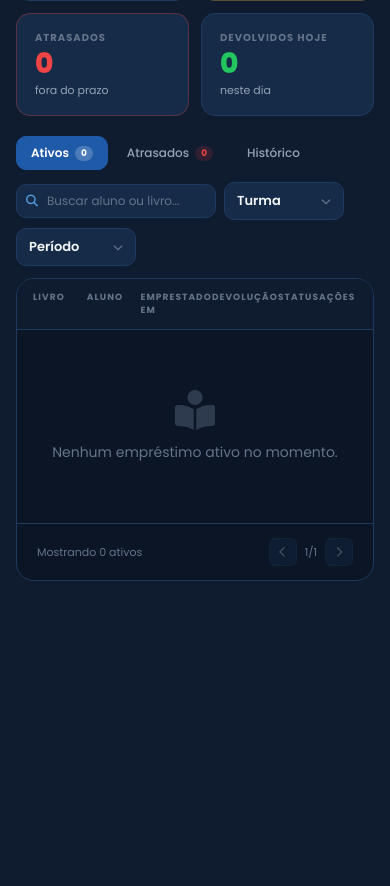
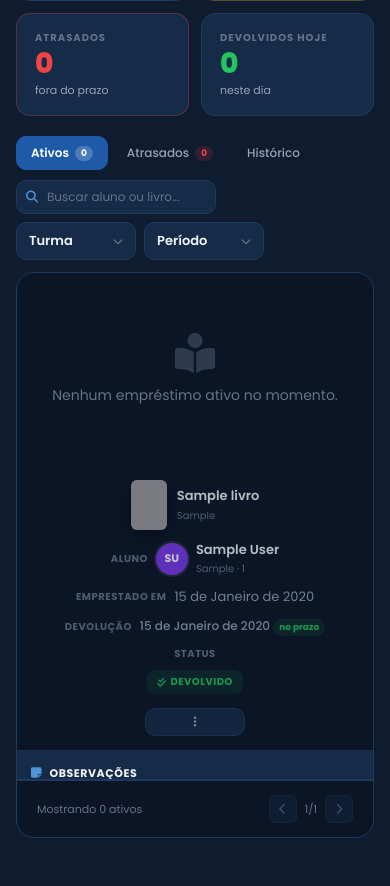
Before and after one commit to Jefte-Pedro/Projeto-EDJM, a Django app: page /biblioteca/emprestimos/ in a window 390 px wide. Shown: the part 327-1213 px from the top of the page. Run offline with Django 5.2, Linux system fonts and the light colour scheme; tables that the repository leaves empty hold one stand-in row (values such as "Sample post"); grey boxes are pictures that could not be loaded.

Commit message:
Melhoria na responsividade da pagina de emprestimos e alguns detalhes que estavam precisando de reparo

```diff
--- a/Beckend/projeto/biblioteca/templates/biblioteca/emp-livro.html
+++ b/Beckend/projeto/biblioteca/templates/biblioteca/emp-livro.html
@@ -113,7 +113,7 @@
                     </div>
 
                     <!-- ALUNO -->
-                    <div class="emp-cell-aluno">
+                    <div class="emp-cell-aluno" data-label="Aluno">
                         <div class="emp-av" style="background: {{ emp.cor_avatar|default:'#1e5aa8' }};">
                             {{ emp.iniciais_av }}
                         </div>
@@ -124,17 +124,19 @@
                     </div>
 
                     <!-- DATA EMPRÉSTIMO -->
-                    <div class="emp-cell-data">{{ emp.data_emprestimo }}</div>
+                    <div class="emp-cell-data" data-label="Emprestado em">{{ emp.data_emprestimo }}</div>
 
                     <!-- DATA DEVOLUÇÃO -->
-                    <div class="emp-cell-devolver">
+                    <div class="emp-cell-devolver" data-label="Devolução">
                         <span
-                            class="emp-data-dev {% if emp.esta_atrasado %}emp-data-atrasado{% elif emp.vence_hoje %}emp-data-vence{% else %}emp-data-ok{% endif %}">
+                            class="emp-data-dev {% if emp.esta_atrasado %}emp-data-atrasado{% elif emp.vence_hoje or emp.vence_em_breve %}emp-data-vence{% else %}emp-data-ok{% endif %}">
                             {{ emp.data_devolucao_prevista }}
                             {% if emp.esta_atrasado %}
                             <span class="emp-days-badge emp-badge-red">{{ emp.dias_atraso }}d atraso</span>
                             {% elif emp.vence_hoje %}
                             <span class="emp-days-badge emp-badge-yellow">hoje</span>
+                            {% elif emp.vence_em_breve %}
+                            <span class="emp-days-badge emp-badge-yellow">{{ emp.dias_restantes }}d</span>
                             {% else %}
                             <span class="emp-days-badge emp-badge-green">+{{ emp.dias_restantes }}d</span>
                             {% endif %}
@@ -142,7 +144,7 @@
                     </div>
 
                     <!-- STATUS -->
-                    <div class="emp-cell-status">
+                    <div class="emp-cell-status" data-label="Status">
                         {% if emp.esta_atrasado %}
                         <span class="emp-status emp-status-atrasado">
                             <i class="fa-solid fa-triangle-exclamation"></i> ATRASADO
@@ -150,6 +152,10 @@
                         {% elif emp.vence_hoje %}
                         <span class="emp-status emp-status-vence">
                             <i class="fa-solid fa-clock"></i> VENCE
+                        </span>
+                        {% elif emp.vence_em_breve %}
+                        <span class="emp-status emp-status-vence">
+                            <i class="fa-solid fa-clock"></i> VENCE EM {{ emp.dias_restantes }}D
                         </span>
                         {% else %}
                         <span class="emp-status emp-status-ok">
@@ -231,7 +237,7 @@
                     </div>
 
                     <!-- ALUNO -->
-                    <div class="emp-cell-aluno">
+                    <div class="emp-cell-aluno" data-label="Aluno">
                         <div class="emp-av" style="background: {{ emp.cor_avatar }};">{{ emp.iniciais_av }}</div>
                         <div>
                             <div class="emp-aluno-nome">{{ emp.nome_aluno }}</div>
@@ -240,10 +246,10 @@
                     </div>
 
                     <!-- DATA EMPRÉSTIMO -->
-                    <div class="emp-cell-data">{{ emp.data_emprestimo }}</div>
+                    <div class="emp-cell-data" data-label="Emprestado em">{{ emp.data_emprestimo }}</div>
 
                     <!-- DATA DEVOLUÇÃO REAL -->
-                    <div class="emp-cell-devolver">
+                    <div class="emp-cell-devolver" data-label="Devolução">
                         <span
                             class="{% if emp.foi_devolvido_atrasado %}emp-data-atrasado{% else %}emp-data-ok{% endif %}">
                             {{ emp.data_devolucao_real }}
@@ -256,7 +262,7 @@
                     </div>
 
                     <!-- STATUS -->
-                    <div class="emp-cell-status">
+                    <div class="emp-cell-status" data-label="Status">
                         <span class="emp-status emp-status-ok">
                             <i class="fa-solid fa-check-double"></i> DEVOLVIDO
                         </span>
@@ -848,6 +854,82 @@
     .dp-link:hover {
         opacity: .8;
     }
+
+    /* ══════════════════════════════════════════
+   RESPONSIVO — layout em cards no mobile
+═══════════════════════════════════════════ */
+@media (max-width: 768px) {
+
+    .emp-tabela-header {
+        display: none !important;
+    }
+
+    #conteudo-dinamico-emprestimo .emp-linha,
+    #conteudo-dinamico-emprestimo .emp-linha-historico {
+        display: flex !important;
+        flex-direction: column !important;
+        gap: 10px;
+        padding: 14px;
+        border-bottom: 1px solid var(--border);
+    }
+
+    .emp-cell-livro {
+        display: flex;
+        align-items: center;
+        gap: 10px;
+    }
+
+    .emp-cell-aluno,
+    .emp-cell-data,
+    .emp-cell-devolver,
+    .emp-cell-status {
+        display: flex;
+        align-items: center;
+        justify-content: space-between;
+        gap: 8px;
+        font-size: 13px;
+    }
+
+    .emp-cell-aluno::before,
+    .emp-cell-data::before,
+    .emp-cell-devolver::before,
+    .emp-cell-status::before {
+        content: attr(data-label);
+        font-size: 10px;
+        font-weight: 700;
+        letter-spacing: .05em;
+        color: var(--faint);
+        text-transform: uppercase;
+        flex-shrink: 0;
+    }
+
+    .emp-cell-acoes {
+        display: flex;
+        flex-wrap: wrap;
+        gap: 8px;
+        justify-content: flex-start;
+        margin-top: 4px;
+    }
+
+    .emp-cell-acoes button {
+        flex: 1;
+        min-width: 100px;
+        justify-content: center;
+    }
+
+    .emp-controles {
+        flex-direction: column;
+        align-items: stretch;
+        gap: 10px;
+    }
+
+    .emp-filtros {
+        flex-wrap: wrap;
+    }
+    .emp-busca-wrap {
+        width: 100%;
+    }
+}
 </style>
 
 <script>
@@ -858,6 +940,9 @@
     const GRID_HISTORICO = '1.7fr 1.7fr 1.1fr 1.5fr 1.2fr 0.8fr';
 
     function aplicarGrid(abaAtiva) {
+            // Em telas pequenas o CSS assume o controle (layout em cards) — não forçamos grid inline
+            if (window.matchMedia('(max-width: 768px)').matches) return;
+
             const isHist = abaAtiva === 'historico';
             const grid = isHist ? GRID_HISTORICO : GRID_ATIVO;
 
@@ -880,6 +965,12 @@
         }
 
         aplicarGrid('ativos');
+
+        // Reaplica o grid (ou remove) quando a tela é redimensionada / rotacionada
+        window.addEventListener('resize', () => {
+            const abaAtiva = document.querySelector('.emp-aba.ativa')?.dataset.aba || 'ativos';
+            aplicarGrid(abaAtiva);
+        });
 
     // ═══════════════════════════════════════════════════════════
     // ESTADO DO MODAL
@@ -1453,7 +1544,7 @@
                     <div class="emp-livro-codigo">${data.codigo_completo || ''}</div>
                 </div>
             </div>
-            <div class="emp-cell-aluno">
+            <div class="emp-cell-aluno" data-label="Aluno">
                 <div class="emp-av" style="background:${cor};">${ini}</div>
                 <div>
                     <div class="emp-aluno-nome">${data.usuario}</div>
@@ -1461,13 +1552,13 @@
                 </div>
             </div>
             <div class="emp-cell-data">${formatarData(data.data_emprestimo)}</div>
-            <div class="emp-cell-devolver">
+            <div class="emp-cell-devolver" data-label="Devolução">
                 <span class="emp-data-ok">
                     ${formatarData(data.data_devolucao_prevista)}
                     <span class="emp-days-badge emp-badge-green">+15d</span>
                 </span>
             </div>
-            <div class="emp-cell-status">
+            <div class="emp-cell-status" data-label="Status">
                 <span class="emp-status emp-status-ok"><i class="fa-solid fa-check"></i> EM DIA</span>
             </div>
             <div class="emp-cell-acoes">
```
Also changed, not shown: Beckend/projeto/biblioteca/templates/biblioteca/prazo.html (+7 -0 lines). Lines whose indentation alone changed are shown as unchanged.
